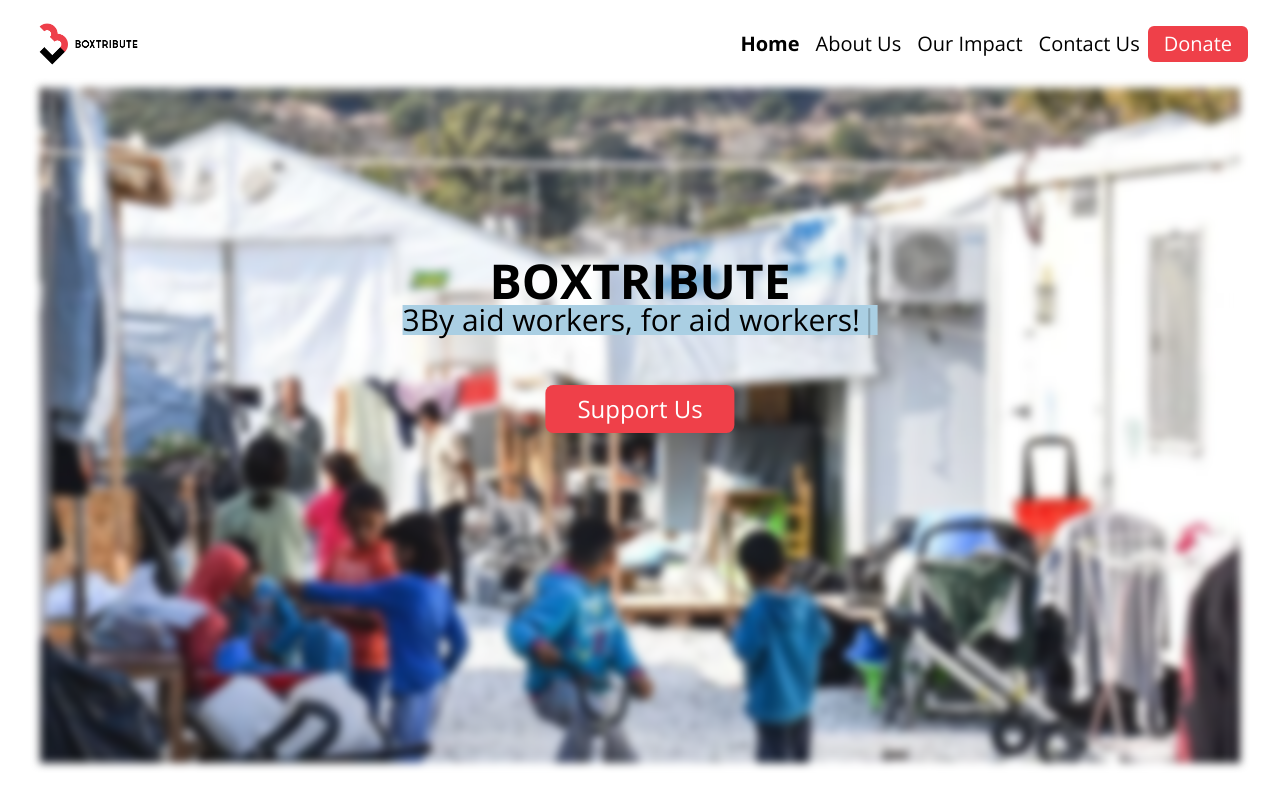
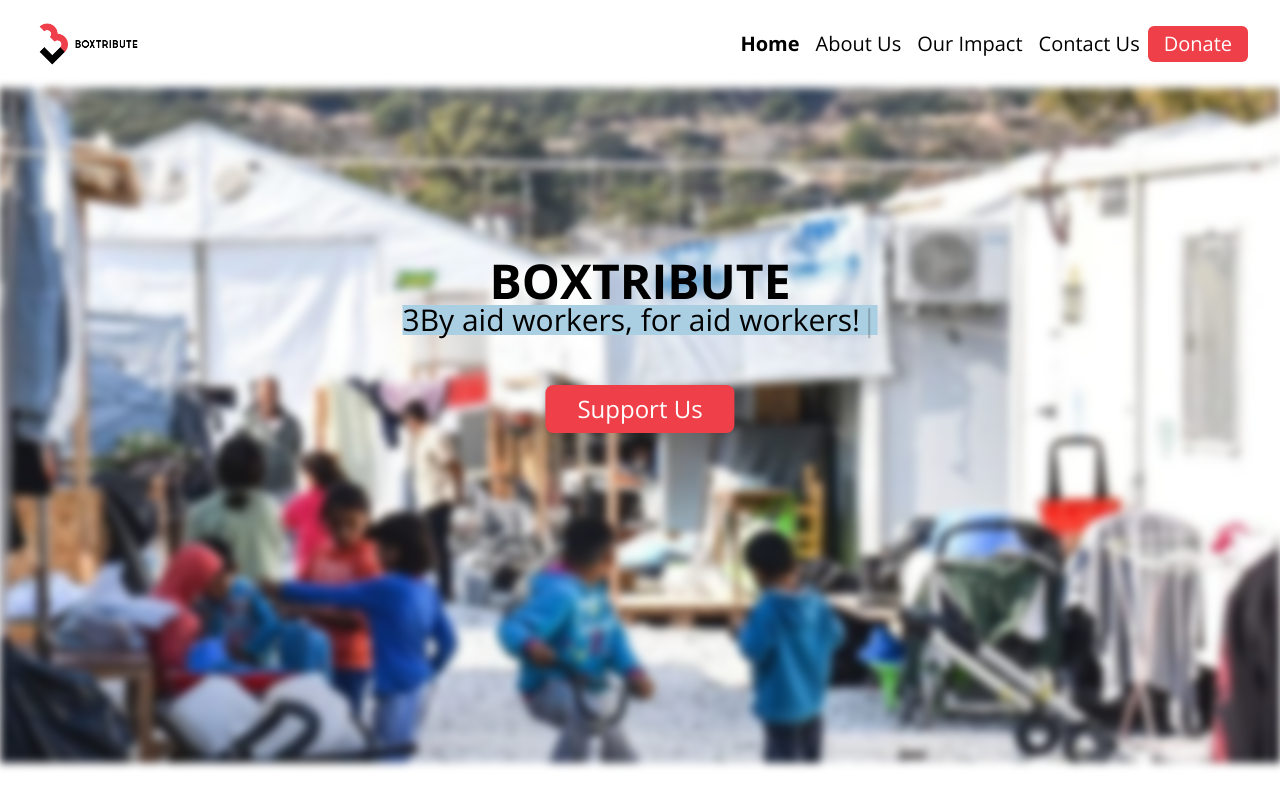
Before and after one commit to boxwise/boxtribute-landing-nextjs, a Next.js app: page / in a window 1280 px wide. Shown: the top 800 px of the page. Built offline with nearby package versions, Linux system fonts and the light colour scheme; a web font is replaced by a local one.

Commit message:
change heropicture behavior for large screens

```diff
--- a/components/HeroSection.tsx
+++ b/components/HeroSection.tsx
@@ -38,13 +38,14 @@ export const HeroSection = ({ heroSectionData }: Props) => {
           className="blur z-0"
         />
       ) : (
-        <div className="flex justify-center max-h-[675px]">
+        <div className="flex justify-center max-h-[675px] relative">
           <Image
             src={heroSectionData.hero_image_desktop}
             alt={heroSectionData.hero_image_description}
-            width="1200px"
-            height="675px"
-            // layout="fill"
+            width="2400px"
+            height="1350px"
+            objectFit="cover"
+            objectPosition={"bottom"}
             priority
             className="blur z-0"
           />
```
